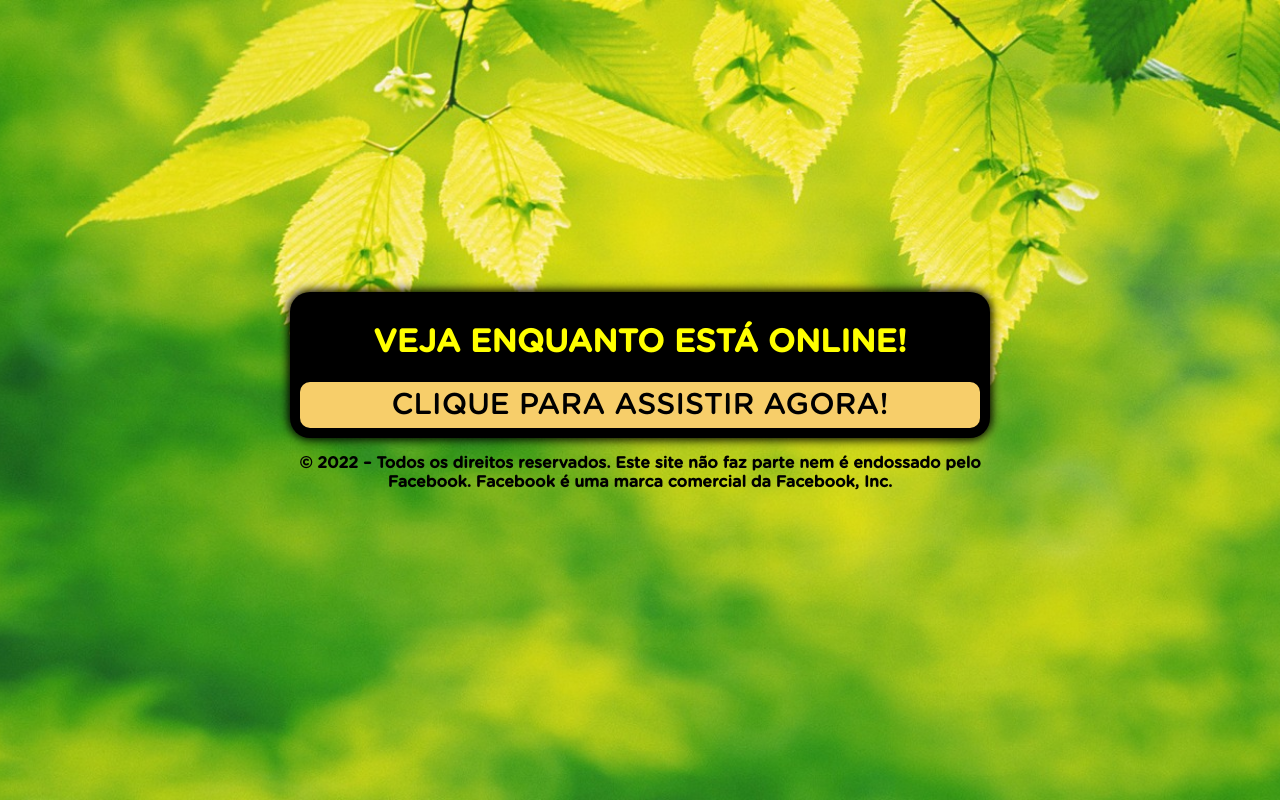
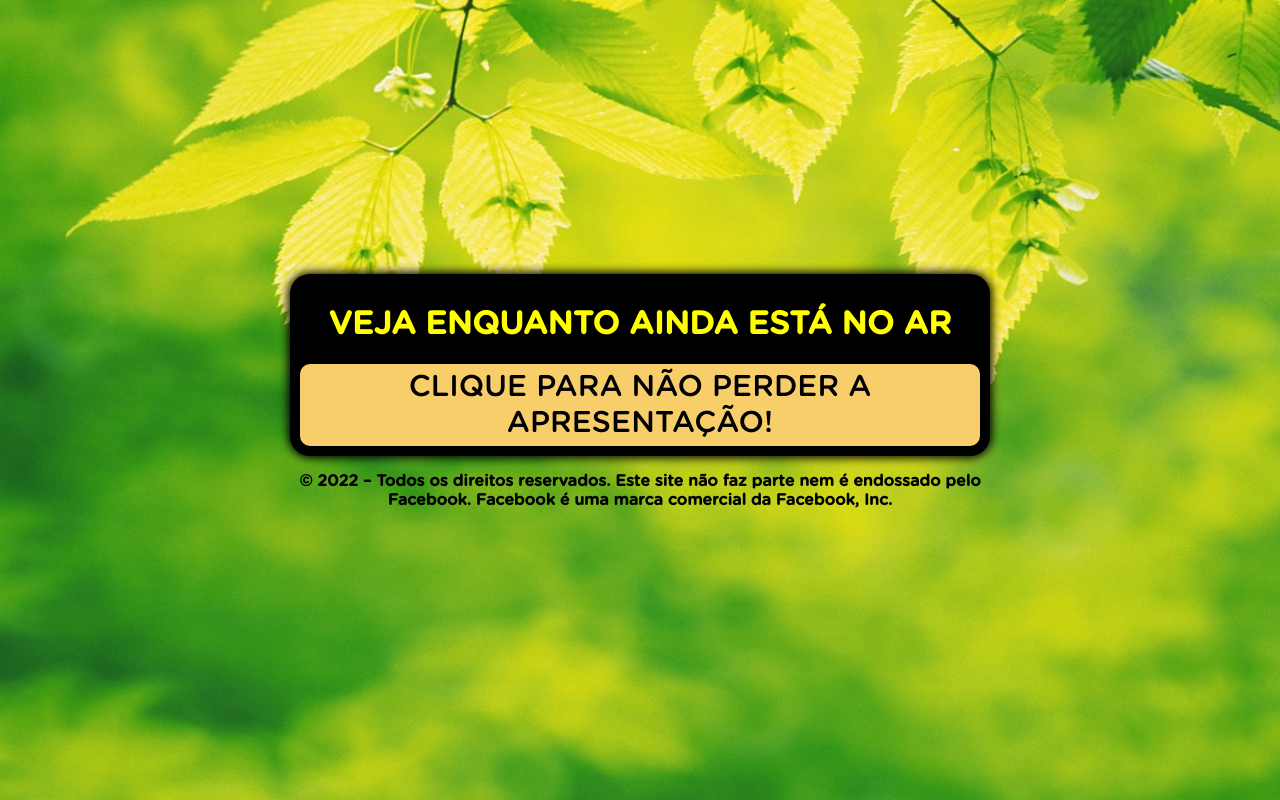
Before and after one commit to mayronanjos/ptclozb.club, a plain HTML site: page index.html in a window 1280 px wide. Drawn offline with Linux system fonts and the light colour scheme; a script that the page names is missing.

Commit message:
Update index.html

```diff
--- a/index.html
+++ b/index.html
@@ -30,11 +30,11 @@ src="https://www.facebook.com/tr?id=675306293704520&ev=AddToCart&noscript=1"
     <div class="black">
       <div>
         <div class="question">
-          <h1>VEJA ENQUANTO ESTÁ ONLINE!</h1>
+          <h1>VEJA ENQUANTO AINDA ESTÁ NO AR</h1>
           <p></p>
         </div>
         <div class="answer">
-          <a class="btn" href="https://ptclozb.club/pv/">CLIQUE PARA ASSISTIR AGORA!</a>
+          <a class="btn" href="https://ptclozb.club/pv/">CLIQUE PARA NÃO PERDER A APRESENTAÇÃO!</a>
         </div>
       </div>
     </div>
```
